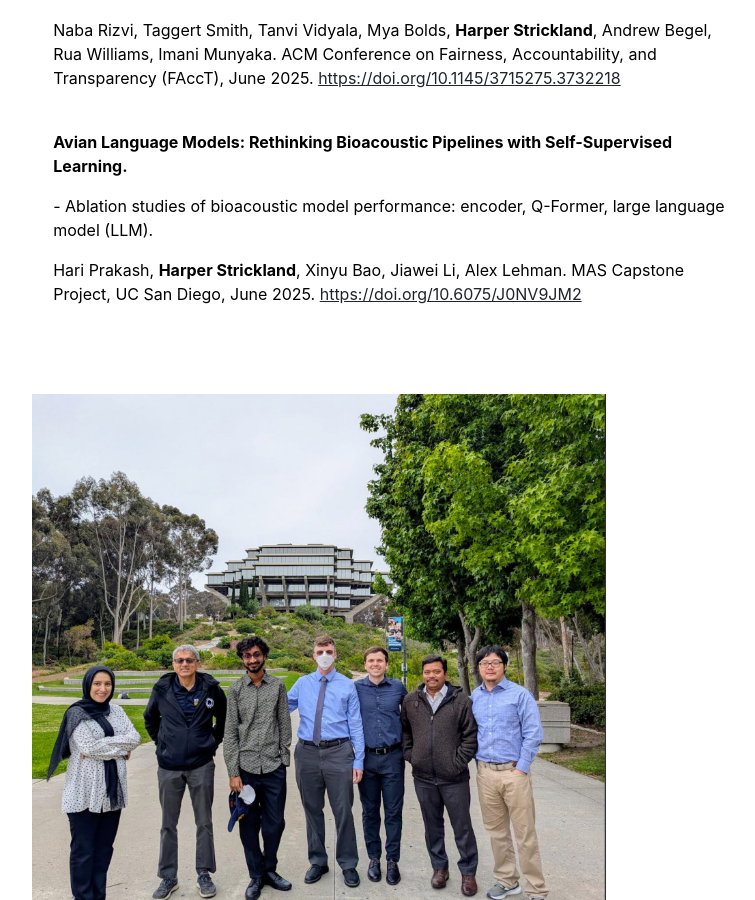
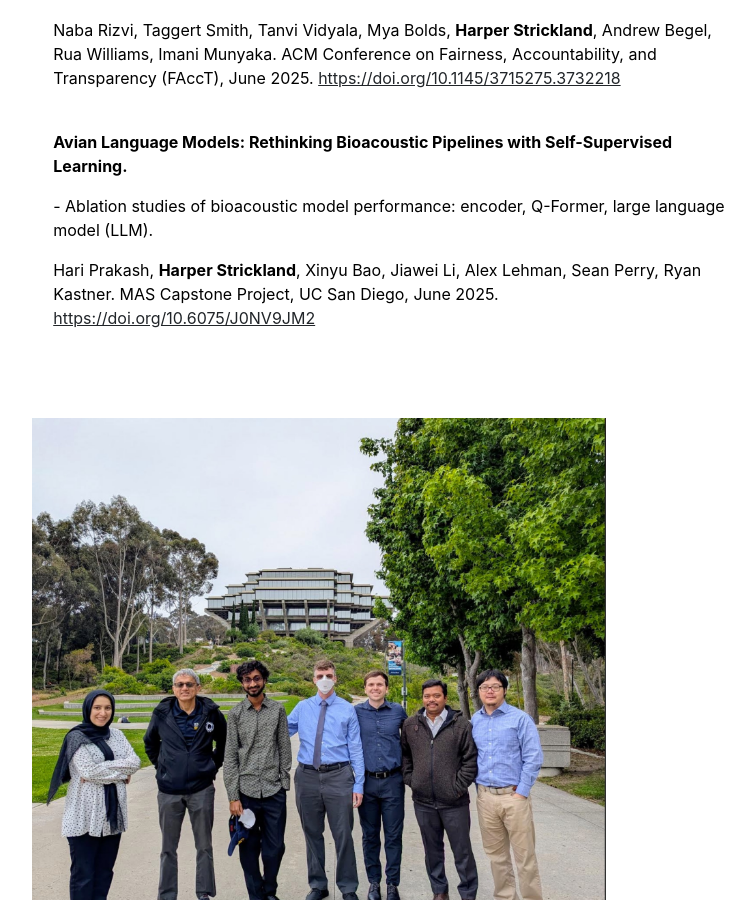
Before and after one commit to speakingofdata/speakingofdata.github.io, a Jekyll site: the page built from research.md, in a window 1280 px wide and 900 px high, scrolled down 922 px. Shown: the whole window, without its empty margins (321-1076 px from the left). Built offline with Jekyll 4.4.1, drawn with Linux system fonts in a browser that asks for light colours; nearby versions of some CDN libraries.

Commit message:
Update publications.yml

```diff
--- a/_data/research/publications.yml
+++ b/_data/research/publications.yml
@@ -13,7 +13,7 @@
   description: 'Analysis of interviews with 16 developers about accessibility, neurodiversity, and ethical implications.'
 
 - title: 'Avian Language Models: Rethinking Bioacoustic Pipelines with Self-Supervised Learning'
-  authors: 'Hari Prakash, <b>Harper Strickland</b>, Xinyu Bao, Jiawei Li, Alex Lehman'
+  authors: 'Hari Prakash, <b>Harper Strickland</b>, Xinyu Bao, Jiawei Li, Alex Lehman, Sean Perry, Ryan Kastner'
   source: 'MAS Capstone Project, UC San Diego'
   date: 'June 2025'
   url: 'https://doi.org/10.6075/J0NV9JM2'
```
